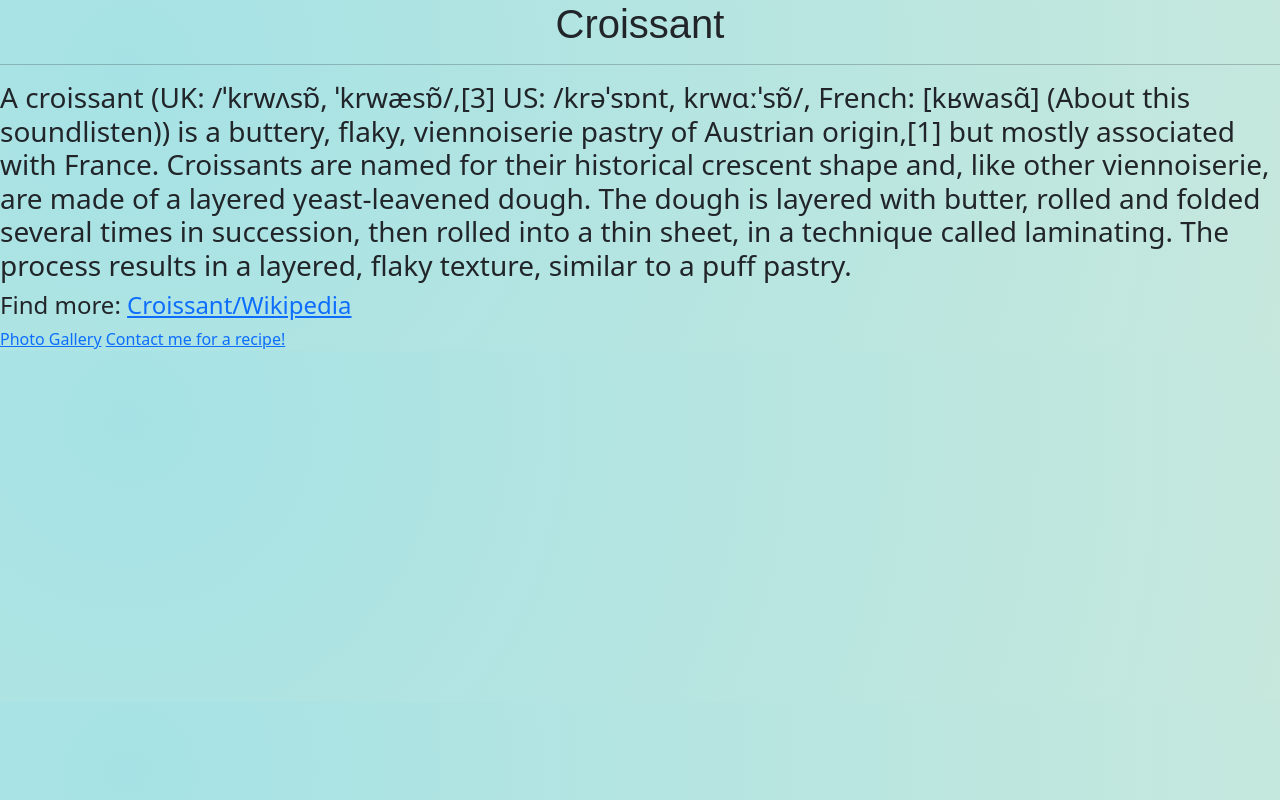
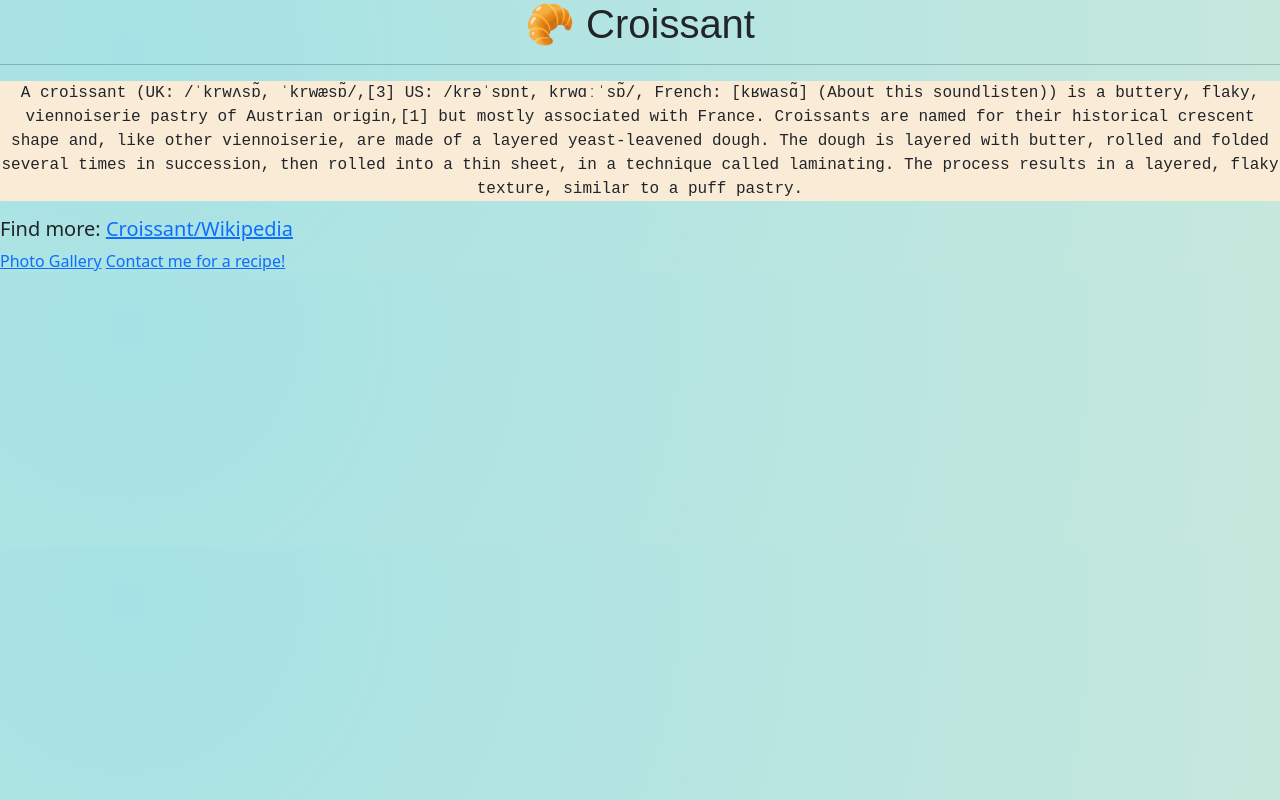
Before and after one commit to anastasiiasher/croissant, a plain HTML site: page index.html in a window 1280 px wide. Drawn offline with nearby package versions, Linux system fonts and the light colour scheme.

Commit message:
NEW DESIGN

```diff
--- a/index.html
+++ b/index.html
@@ -9,10 +9,10 @@
     <title>Croissant Homepage</title>
 </head>
 <body>
-    <h1> Croissant</h1>
+    <h1> 🥐 Croissant</h1>
     <hr />
-    <h3>A croissant (UK: /ˈkrwʌsɒ̃, ˈkrwæsɒ̃/,[3] US: /krəˈsɒnt, krwɑːˈsɒ̃/, French: [kʁwasɑ̃] (About this soundlisten)) is a buttery, flaky, viennoiserie pastry of Austrian origin,[1] but mostly associated with France. Croissants are named for their historical crescent shape and, like other viennoiserie, are made of a layered yeast-leavened dough. The dough is layered with butter, rolled and folded several times in succession, then rolled into a thin sheet, in a technique called laminating. The process results in a layered, flaky texture, similar to a puff pastry.</h3>
-    <h4>Find more: <a href="https://en.wikipedia.org/wiki/Croissant"> Croissant/Wikipedia </a></h4>
+    <p>A croissant (UK: /ˈkrwʌsɒ̃, ˈkrwæsɒ̃/,[3] US: /krəˈsɒnt, krwɑːˈsɒ̃/, French: [kʁwasɑ̃] (About this soundlisten)) is a buttery, flaky, viennoiserie pastry of Austrian origin,[1] but mostly associated with France. Croissants are named for their historical crescent shape and, like other viennoiserie, are made of a layered yeast-leavened dough. The dough is layered with butter, rolled and folded several times in succession, then rolled into a thin sheet, in a technique called laminating. The process results in a layered, flaky texture, similar to a puff pastry.</p>
+    <h5>Find more: <a href="https://en.wikipedia.org/wiki/Croissant"> Croissant/Wikipedia </a></h4>
 
 <a href="../photo.html">Photo Gallery</a>
 <a href="../contact.html"> Contact me for a recipe! </a>
--- a/src/styles.css
+++ b/src/styles.css
@@ -5,6 +5,7 @@ h1{
 p{
     font-family: monospace;
     background-color: antiquewhite;
+    text-align: center;
 }
 body{
     background: radial-gradient(circle at 10% 20%, rgb(166, 226, 229) 0%, rgb(198, 232, 221) 100.2%);
```
Also changed, not shown: contact.html (+6 -3 lines), photo.html (+7 -1 lines).
